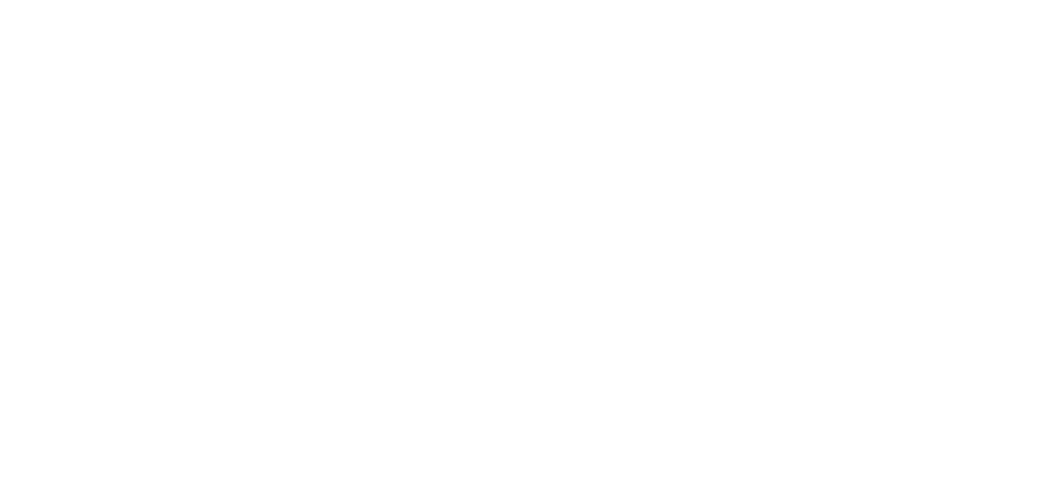
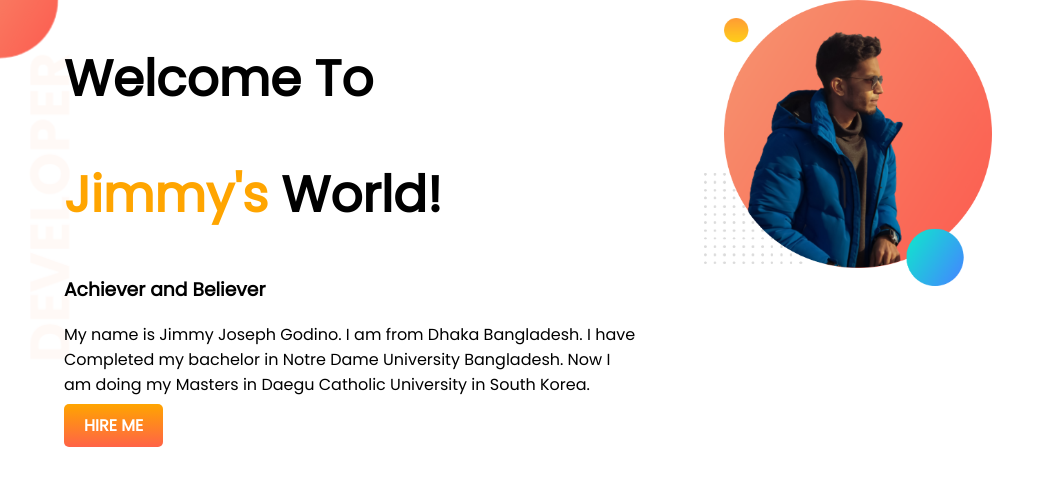
Before and after one commit to Jimy-JosephN5/reset-developer-portfolio, a plain HTML site: page index.html in a window 1280 px wide. Shown: the whole page, without its empty margins (0-1055 px from the left). Drawn offline with Linux system fonts and the light colour scheme.

Commit message:
top banner added

```diff
--- a/index.html
+++ b/index.html
@@ -5,9 +5,25 @@
     <meta http-equiv="X-UA-Compatible" content="IE=edge">
     <meta name="viewport" content="width=device-width, initial-scale=1.0">
     <title>Simple Portfolio</title>
+    <link rel="preconnect" href="https://fonts.googleapis.com">
+    <link rel="preconnect" href="https://fonts.gstatic.com" crossorigin>
+    <link href="https://fonts.googleapis.com/css2?family=Poppins&display=swap" rel="stylesheet">
     <link rel="stylesheet" href="style.css">
+
 </head>
 <body>
+    <section class="top-banner">
+        <div class="half-width">
+            <h1>Welcome To</h1>
+        <h1><span class="orange-color">Jimmy's</span> World!</h1>
+        <h3>Achiever and Believer</h3>
+        <p>My name is Jimmy Joseph Godino. I am from Dhaka Bangladesh. I have Completed my bachelor in Notre Dame University Bangladesh. Now I am doing my Masters in Daegu Catholic University in South Korea.</p>
+        <a class="link-button" target="_blank" href="https://www.linkedin.com/in/jimy-godino-12a256181/">HIRE ME</a>
+        </div>
 
+        <div class="half-width">
+            <img src="images/My-portfolio-pic.png" alt="">
+        </div>
+    </section>
 </body>
 </html>
--- a/style.css
+++ b/style.css
@@ -0,0 +1,32 @@
+body {
+  font-family: "Poppins", sans-serif;
+  margin: 0;
+}
+h1 {
+  font-size: 50px;
+}
+.orange-color {
+  color: orange;
+}
+section {
+  display: flex;
+}
+.half-width {
+  width: 50%;
+  padding-left: 5%;
+}
+.half-width img {
+  width: 50%;
+}
+.link-button {
+  text-decoration: none;
+  background-image: linear-gradient(orange, tomato);
+  padding: 10px 20px;
+  color: white;
+  font-weight: 700;
+  border-radius: 5px;
+}
+.top-banner {
+  background-image: url(images/top-banner.png);
+  background-repeat: no-repeat;
+}
```
Also changed, not shown: images/1647191495939-removebg-preview.png (added), images/My-portfolio-pic.png (added), images/dream-bg.png (added), images/exp-bg.png (added), images/my-bg2.png (added), images/top-banner.png (added), 1 other file.
